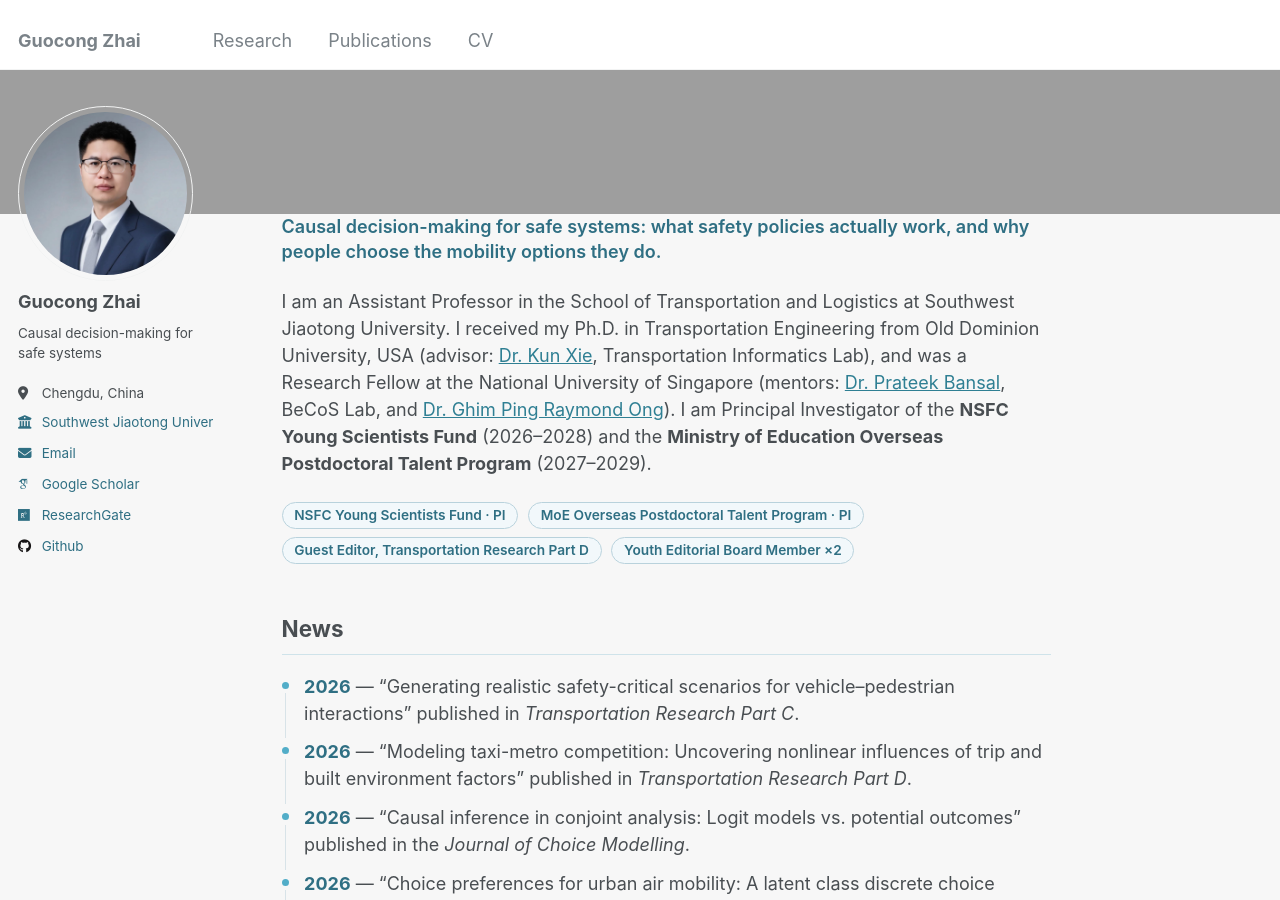
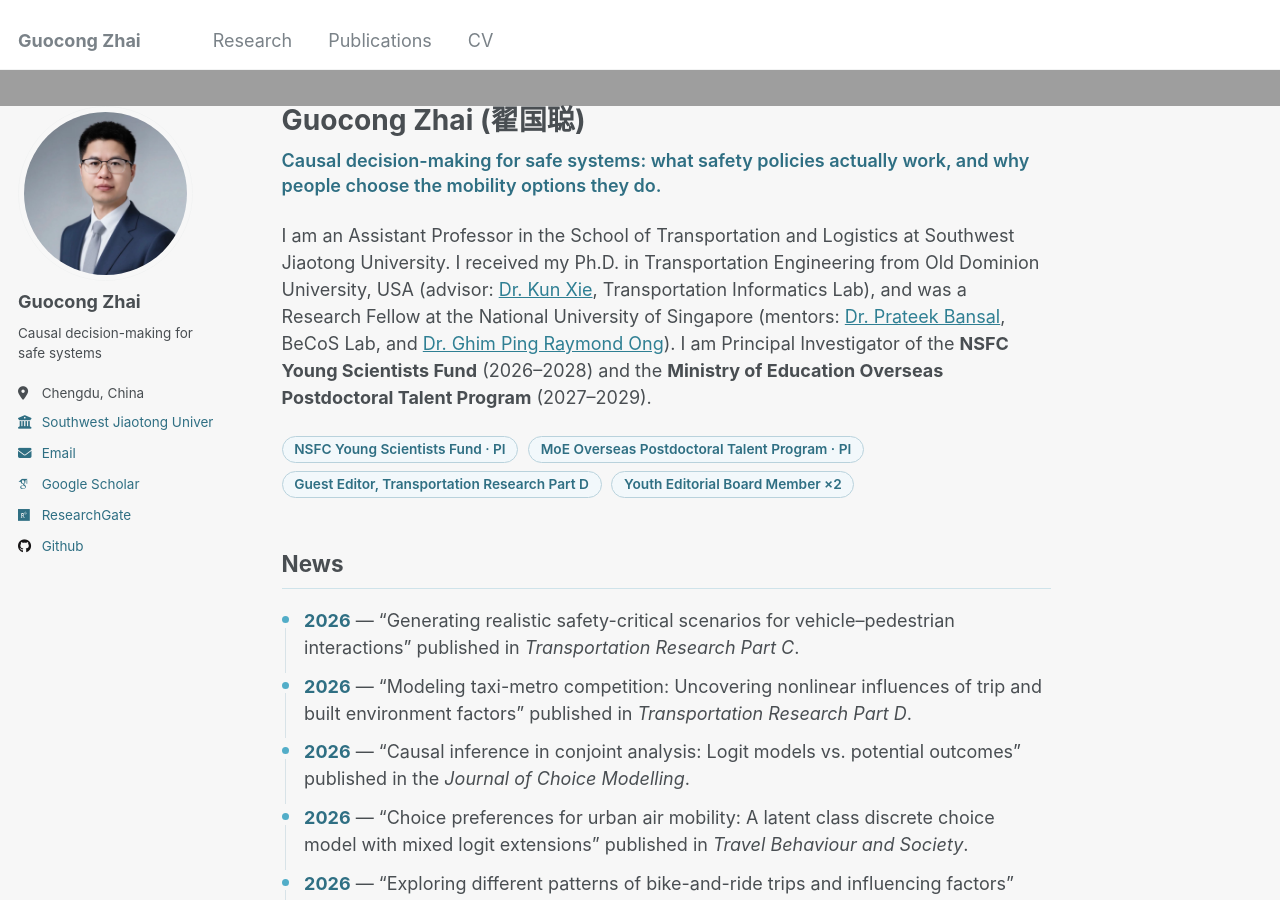
Before and after one commit to gzhai001/gzhai001.github.io, a Jekyll site: the page built from _pages/about.md, in a window 1280 px wide and 900 px high. Built offline with Jekyll 4.4.1, drawn with Linux system fonts in a browser that asks for light colours; some web fonts are replaced.

Commit message:
Remove header from about.md
Removed header section from about page.

```diff
--- a/_pages/about.md
+++ b/_pages/about.md
@@ -1,7 +1,4 @@
 ---
-header:
-  overlay_image: 6494c89771624e8485c0bee26a37ad3a.png
-
 permalink: /
 title: "Guocong Zhai (翟国聪)"
 author_profile: true
```
